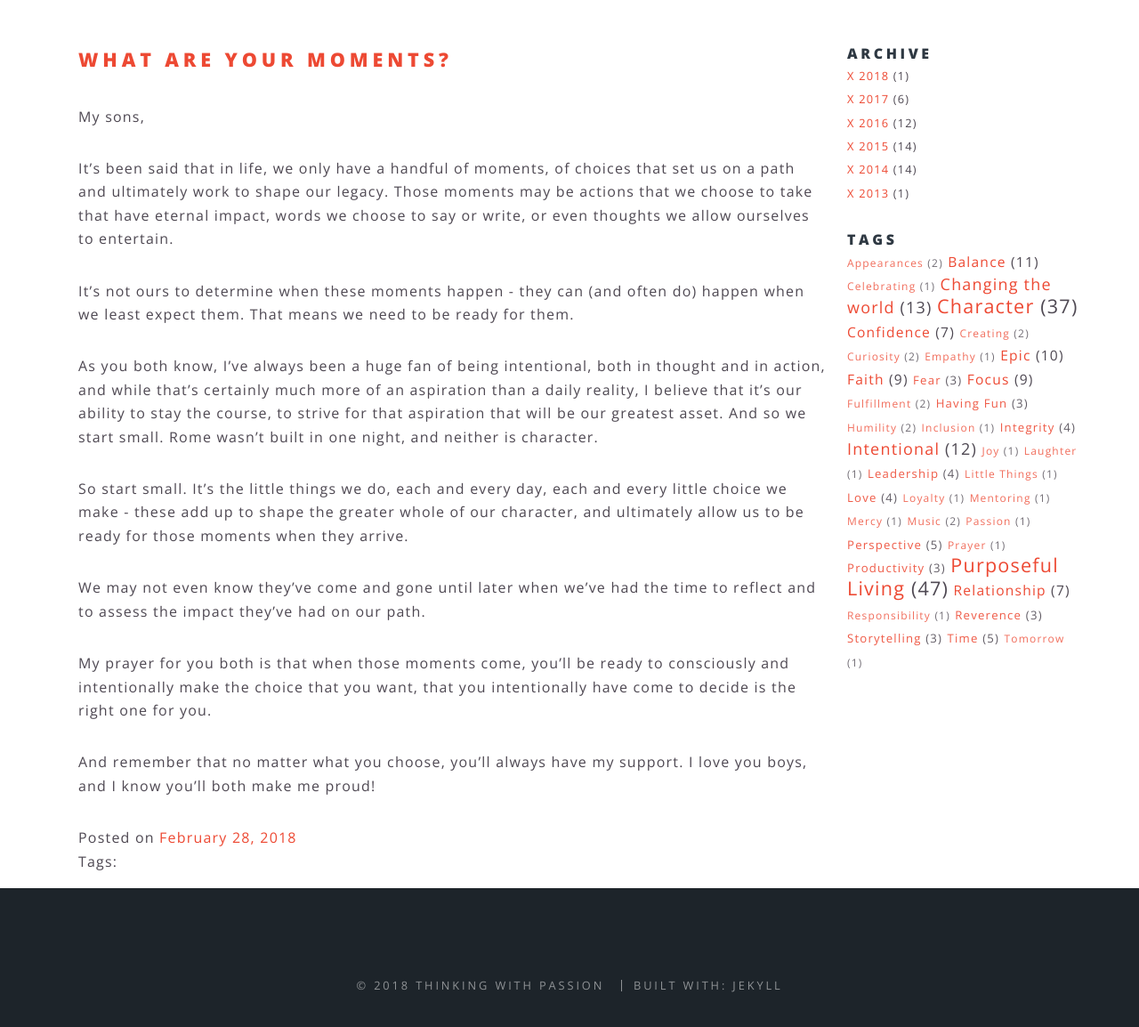
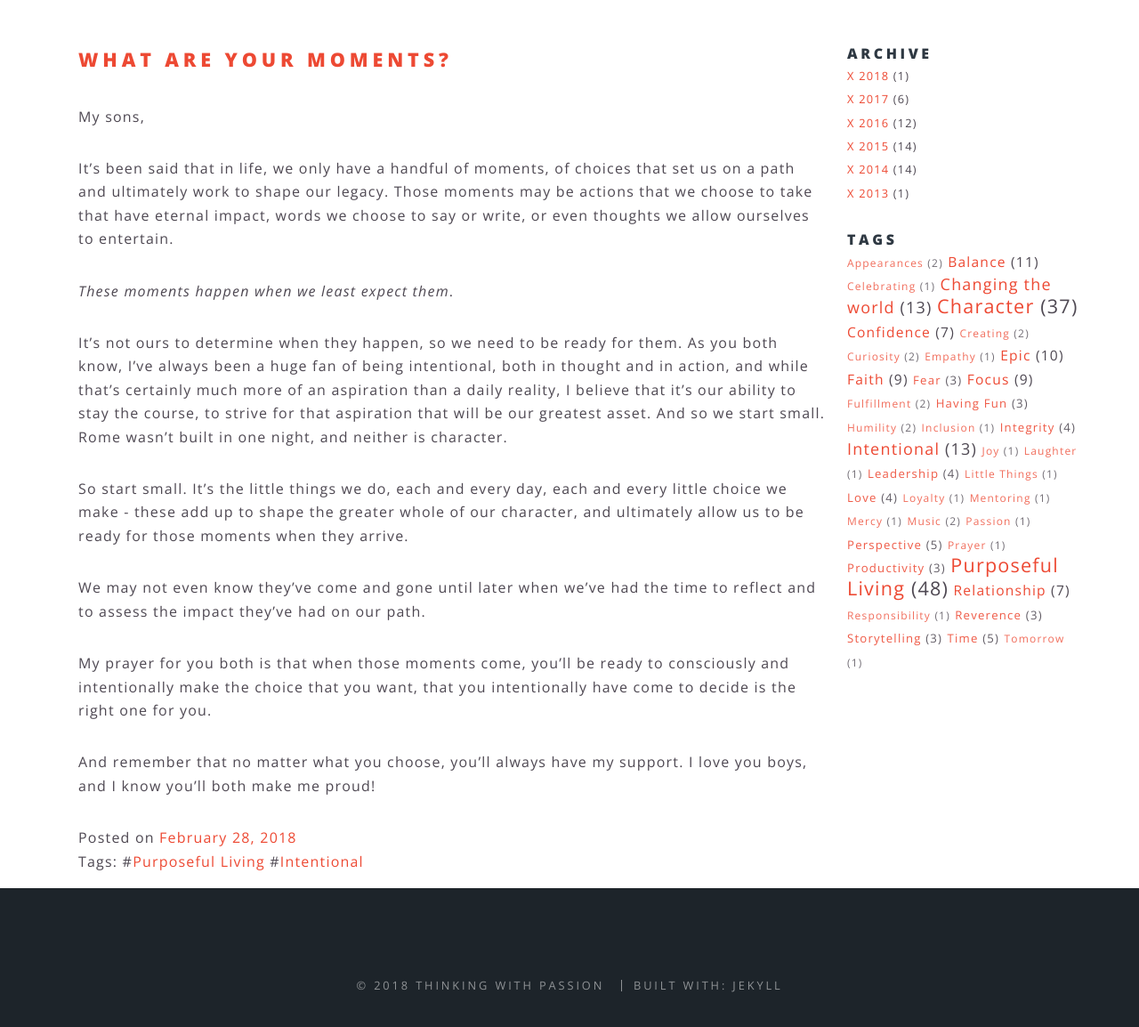
Before and after one commit to samng96/samng.me, a Jekyll site: the page built from letters-to-my-son/_posts/2018-02-27-what-are-your-moments.markdown, in a window 1280 px wide and 1400 px high, scrolled down 230 px. Shown: the part 190-1344 px from the top of the window at 89% size. Built offline with Jekyll 4.4.1, drawn with Linux system fonts in a browser that asks for light colours.

Commit message:
What are your moments tags.

```diff
--- a/letters-to-my-son/_posts/2018-02-27-what-are-your-moments.markdown
+++ b/letters-to-my-son/_posts/2018-02-27-what-are-your-moments.markdown
@@ -3,15 +3,16 @@ layout: letter
 title: "What are your moments?"
 date: 2018-02-27 20:51:40 -0800
 tags:
--
+- Purposeful Living
+- Intentional
 ---
 My sons,
 
 It’s been said that in life, we only have a handful of moments, of choices that set us on a path and ultimately work to shape our legacy. Those moments may be actions that we choose to take that have eternal impact, words we choose to say or write, or even thoughts we allow ourselves to entertain.
 
-It’s not ours to determine when these moments happen - they can (and often do) happen when we least expect them. That means we need to be ready for them.
+*These moments happen when we least expect them*.
 
-As you both know, I’ve always been a huge fan of being intentional, both in thought and in action, and while that’s certainly much more of an aspiration than a daily reality, I believe that it’s our ability to stay the course, to strive for that aspiration that will be our greatest asset. And so we start small. Rome wasn’t built in one night, and neither is character.
+It’s not ours to determine when they happen, so we need to be ready for them. As you both know, I’ve always been a huge fan of being intentional, both in thought and in action, and while that’s certainly much more of an aspiration than a daily reality, I believe that it’s our ability to stay the course, to strive for that aspiration that will be our greatest asset. And so we start small. Rome wasn’t built in one night, and neither is character.
 
 So start small. It’s the little things we do, each and every day, each and every little choice we make - these add up to shape the greater whole of our character, and ultimately allow us to be ready for those moments when they arrive.
 
```
